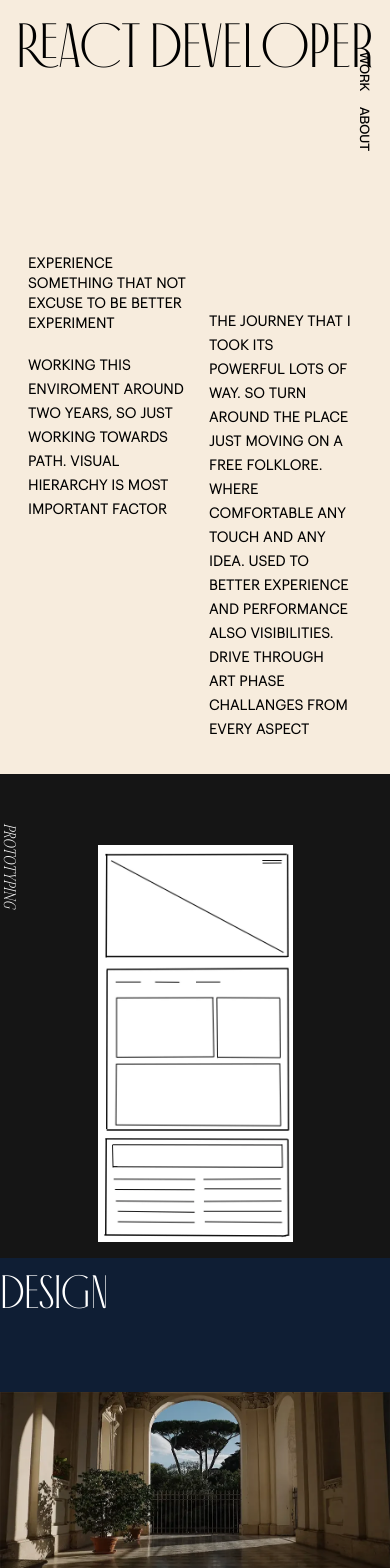
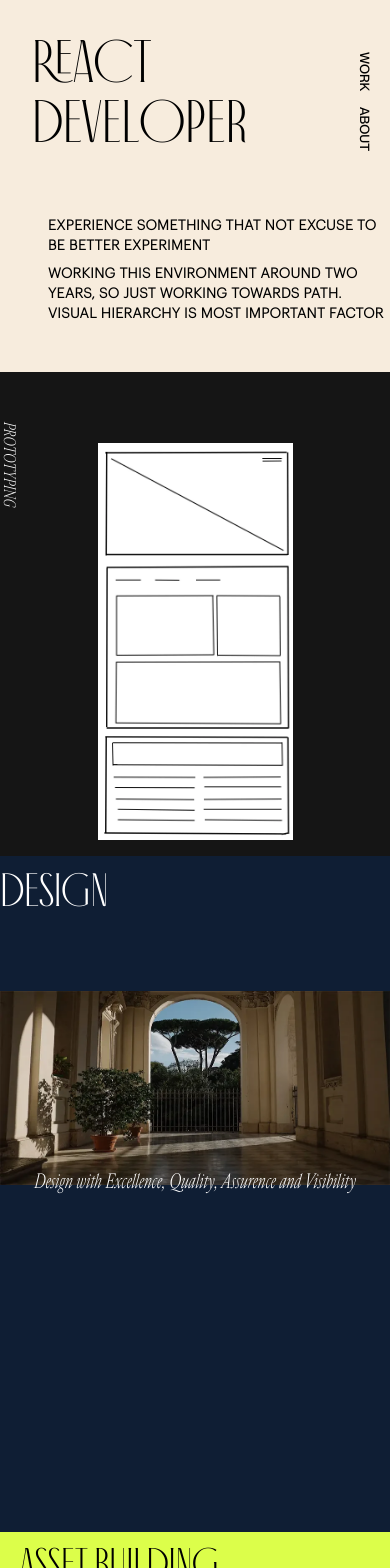
Before and after one commit to ahmedrimon/anonno--portfolio, a Next.js app: page / in a window 390 px wide. Shown: the top 1568 px of the page. Built offline with nearby package versions, Linux system fonts and the light colour scheme.

Commit message:
Homepage Responsive Done

```diff
--- a/components/Asset/Asset.tsx
+++ b/components/Asset/Asset.tsx
@@ -4,9 +4,9 @@ import second from "../../images/second.jpg";
 import three from "../../images/three.jpg";
 
 export default function Asset() {
-     return <section className="h-[180vh] bg-[#DCFE4A]">
+     return <section className="h-[290vh] sm:h-[256vh] lg:h-[200vh] bg-[#DCFE4A]">
           <h1 className="font-antiga font-normal text-[11vw] ml-5">ASSET BUILDING</h1>
-          <main className="flex justify-start ml-2 mr-2 max-[767px]:block">
+          <main className="flex justify-start ml-2 mr-2 mt-5 max-[767px]:block">
                <div className="border-2 border-orange-500 rounded-full ml-4 p-2 w-[10%] flex justify-center max-[767px]:w-[70%] max-[767px]:mx-auto">
                     <p className="font-graphik font-bold text-[1rem]">WebP</p>
                </div>
@@ -57,7 +57,7 @@ export default function Asset() {
                     priority
                />
           </div>
-          <div className="absolute top-[510%] left-[87%] ml-6 mr-5 mt-6 max-[767px]:hidden">
+          <div className="absolute top-[510%] lg:top-[540%] left-[87%] ml-6 mr-5 mt-6 max-[767px]:hidden">
                <Image
                     className="rounded-full"
                     src={three}
--- a/components/Design/Design.tsx
+++ b/components/Design/Design.tsx
@@ -2,10 +2,10 @@ import Image from 'next/image';
 import r from '../../images/r.webp';
 
 export default function Design() {
-     return <section className="text-white bg-[#0F1E34] h-[150vh] max-[767px]:h-[65vh] max-[520px]:h-[50vh]">
+     return <section className="text-white bg-[#0F1E34] sm:h-[100vh] lg:h-[165vh] h-[80vh]">
           <h1 className="font-antiga uppercase font-normal text-[12vw]">Design</h1>
           <div className="flex justify-center">
-               <h1 className="font-cardinal font-normal text-[5vw] mt-[26rem] absolute z-10">Design with Excellence, Quality, Assurence and Visibility</h1>
+               <h1 className="font-cardinal font-normal sm:mt-[20rem] text-[5vw] mt-[15rem] absolute z-10">Design with Excellence, Quality, Assurence and Visibility</h1>
           </div>
           <div style={{ display: 'flex', justifyContent: 'center', alignItems: 'center' }} className="mt-[4rem]">
                <Image
--- a/components/Footer/Footer.tsx
+++ b/components/Footer/Footer.tsx
@@ -1,12 +1,16 @@
 import Link from "next/link";
 export default function Footer() {
-     return <section className="bg-[#D7D8DD] h-screen flex justify-center items-center">
-          <span className="font-graphik font-normal text-[7vw]">anonnoruddho@gmail.com</span>
+     return <section className="bg-[#D7D8DD] h-[50vh] flex justify-center items-center">
+          <div className="p-5">
+               <div className="sm:p-6">
+                    <span className="font-graphik font-normal text-[7vw] sm:text-[5vw]">anonnoruddho@gmail.com</span>
+               </div>
                <button
                     onClick={() => navigator.clipboard.writeText('anonnoruddho@gmail.com')}
                     className="bg-orange-500 font-montreal__medium w-20 rounded-md"
                >
                     Copy
                </button>
+          </div>
      </section>
 }
--- a/components/Hero/Hero.tsx
+++ b/components/Hero/Hero.tsx
@@ -3,17 +3,17 @@ import area from '../../images/area.webp';
 
 export default function Hero() {
      return <section>
-          <h1 className="font-antiga text-[16vw] font-normal flex justify-center items-center max-[767px]:text-[16vw]">REACT DEVELOPER</h1>
-          <section className="pb-[2em] pt-[8rem] max-[767px]:mt-[2em]">
+          <h1 className="font-antiga text-6xl p-8 sm:text-9xl sm:p-20 md:text-[11rem] font-normal flex justify-center items-center">REACT DEVELOPER</h1>
+          <section className="sm:pt-1 2xl:pt-[8rem] max-[767px]:mt-[2em]">
                <main className="flex">
-                    <div className="w-[30%] max-[1280px]:w-[40%] max-[1023px]:w-[40%] max-[767px]:w-[50%]">
-                         <h3 className="font-graphik tracking-wide font-bold ml-[14em] text-[14px] leading-5 max-[1023px]:ml-[2em] max-[767px]:ml-[2em]">EXPERIENCE SOMETHING THAT NOT EXCUSE TO BE BETTER EXPERIMENT</h3>
-                         <h3 className="font-graphik tracking-wide font-bold ml-[14em] text-[14px] leading-6 mt-5 max-[1023px]:ml-[2em] max-[767px]:ml-[2em]">WORKING THIS ENVIROMENT AROUND TWO YEARS, SO JUST WORKING TOWARDS PATH. VISUAL HIERARCHY IS MOST IMPORTANT FACTOR</h3>
+                    <div className="w-[100%]">
+                         <h3 className="font-graphik tracking-wide font-bold ml-12 text-[14px] leading-5">EXPERIENCE SOMETHING THAT NOT EXCUSE TO BE BETTER EXPERIMENT</h3>
+                         <h3 className="font-graphik tracking-wide font-bold ml-12 mb-12 text-[14px] leading-5 mt-2">WORKING THIS ENVIRONMENT AROUND TWO YEARS, SO JUST WORKING TOWARDS PATH. VISUAL HIERARCHY IS MOST IMPORTANT FACTOR</h3>
                     </div>
-                    <div className="w-[30%] max-[1280px]:w-[30%] max-[1023px]:w-[30%] max-[767px]:w-[40%]">
-                         <h3 className="font-graphik tracking-wide font-bold ml-[4em] text-[14px] leading-6 mt-[4em] max-[767px]:ml-[1em]">THE JOURNEY THAT I TOOK ITS POWERFUL LOTS OF WAY. SO TURN AROUND THE PLACE JUST MOVING ON A FREE FOLKLORE. WHERE COMFORTABLE ANY TOUCH AND ANY IDEA. USED TO BETTER EXPERIENCE AND PERFORMANCE ALSO VISIBILITIES. DRIVE THROUGH ART PHASE CHALLANGES FROM EVERY ASPECT</h3>
+                    <div className="hidden w-[30%] md:w-[45%] max-[1280px]:w-[30%] max-[1023px]:w-[30%] max-[767px]:w-[40%]">
+                         <h3 className="font-graphik tracking-wide font-bold ml-[4em] md:ml-[12em] text-[14px] leading-6 mt-[4em] max-[767px]:ml-[1em]">THE JOURNEY THAT I TOOK ITS POWERFUL LOTS OF WAY. SO TURN AROUND THE PLACE JUST MOVING ON A FREE FOLKLORE. WHERE COMFORTABLE ANY TOUCH AND ANY IDEA. USED TO BETTER EXPERIENCE AND PERFORMANCE ALSO VISIBILITIES. DRIVE THROUGH ART PHASE CHALLANGES FROM EVERY ASPECT</h3>
                     </div>
-                    <div className="w-[10%] ml-[9em] max-[1280px]:w-[20%] max-[1280px]:ml-[4em] max-[1023px]:w-[30%] max-[767px]:hidden">
+                    <div className="hidden w-[10%] ml-[9em] sm:hidden md:hidden max-[1280px]:w-[20%] max-[1280px]:ml-[4em] max-[1023px]:w-[30%]">
                          <Image
                               src={area}
                               alt="Picture of the art"
--- a/pages/index.tsx
+++ b/pages/index.tsx
@@ -10,7 +10,7 @@ import LenisScroll from "../Hooks/LenisScroll";
 export default function Home() {
 
      return <div>
-          <LenisScroll></LenisScroll>
+          {/* <LenisScroll></LenisScroll> */}
           <div className="bg-[#F7ECDD]">
                <Navbar />
                <Hero />
```
Lines whose indentation alone changed are shown as unchanged.
